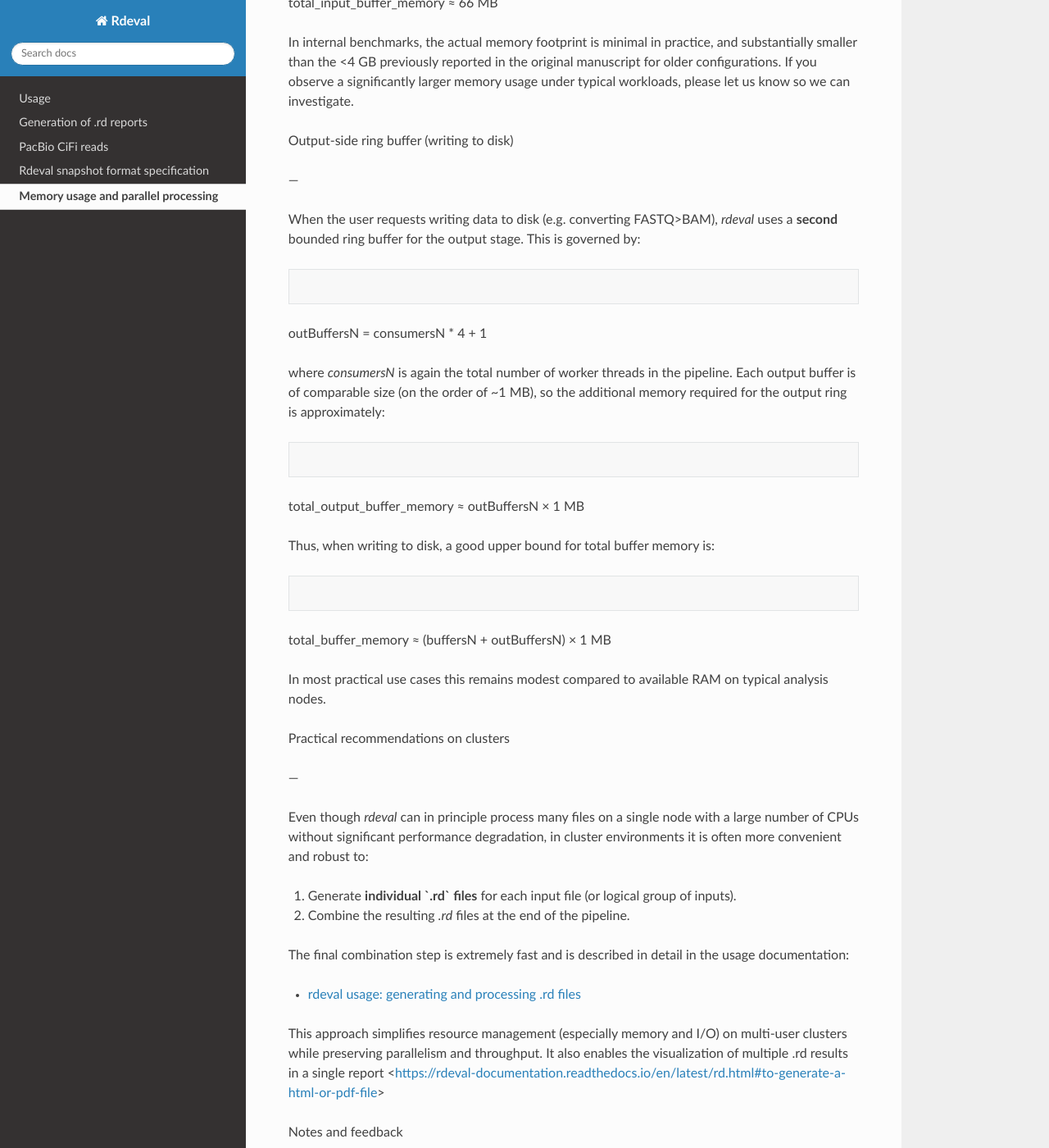
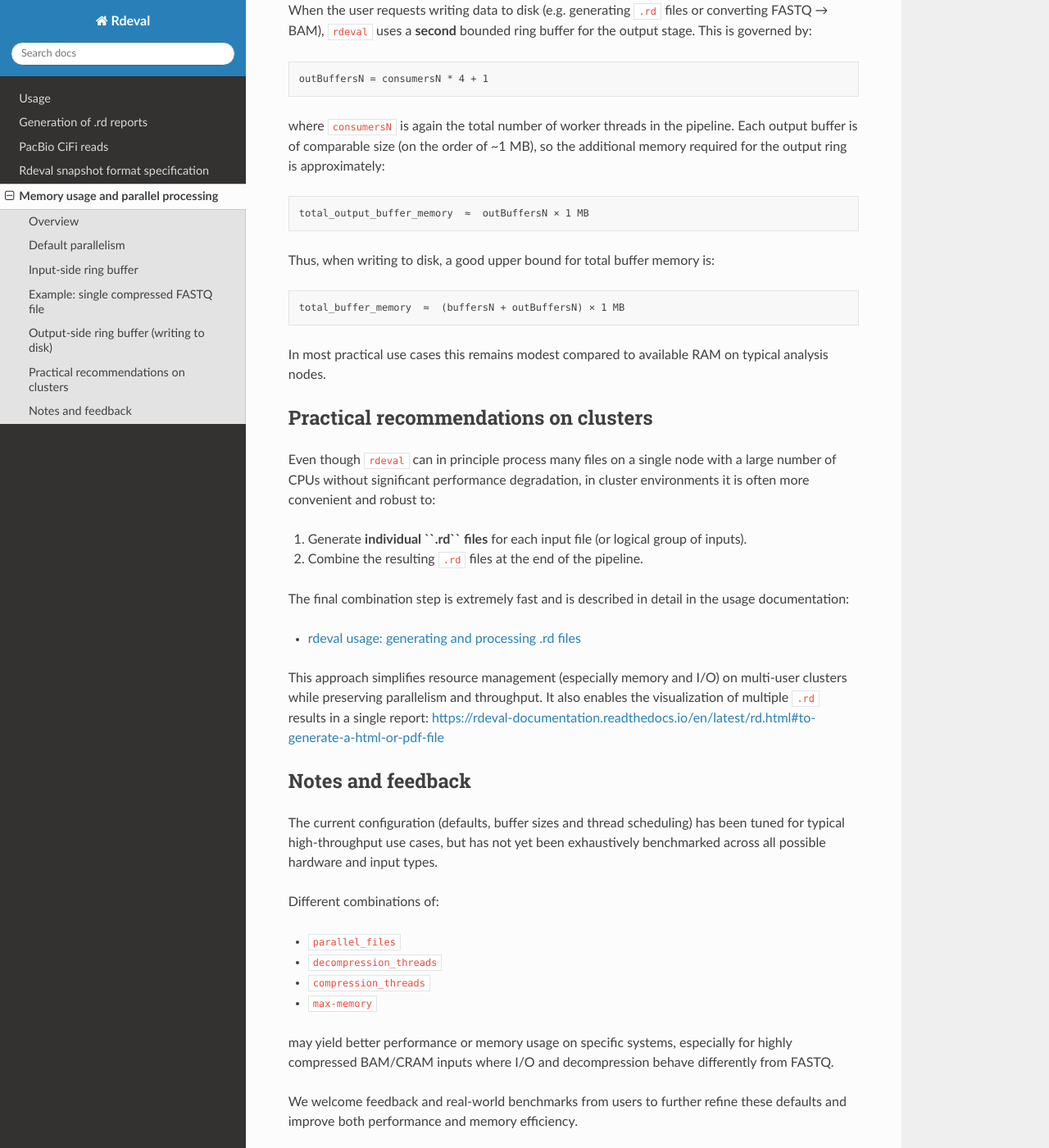
Before and after one commit to vgl-hub/rdeval-documentation, a Sphinx documentation site: the page built from docs/source/efficiency_considerations.rst, in a window 1280 px wide and 1400 px high, scrolled down 1712 px. Shown: the whole window at 82% size. Built offline with Sphinx 7.4.7 and the Read the Docs theme 3.1.0, drawn with Linux system fonts in a browser that asks for light colours; some of the changed text lies outside the part shown.

Commit message:
update formatting

```diff
--- a/docs/source/efficiency_considerations.rst
+++ b/docs/source/efficiency_considerations.rst
@@ -79,44 +76,42 @@ manuscript for older configurations. If you observe a significantly larger
 memory usage under typical workloads, please let us know so we can investigate.
 
 Output-side ring buffer (writing to disk)
+-----------------------------------------
 
----
-
-When the user requests writing data to disk (e.g. converting FASTQ>BAM), `rdeval` uses a **second** bounded ring buffer for the
-output stage. This is governed by:
+When the user requests writing data to disk (e.g. generating ``.rd`` files or
+converting FASTQ → BAM), ``rdeval`` uses a **second** bounded ring buffer for
+the output stage. This is governed by:
 
 .. code-block:: text
 
-outBuffersN = consumersN * 4 + 1
+   outBuffersN = consumersN * 4 + 1
 
-where `consumersN` is again the total number of worker threads in the
+where ``consumersN`` is again the total number of worker threads in the
 pipeline. Each output buffer is of comparable size (on the order of ~1 MB),
 so the additional memory required for the output ring is approximately:
 
 .. code-block:: text
 
-total_output_buffer_memory  ≈  outBuffersN × 1 MB
+   total_output_buffer_memory  ≈  outBuffersN × 1 MB
 
 Thus, when writing to disk, a good upper bound for total buffer memory is:
 
 .. code-block:: text
 
-total_buffer_memory  ≈  (buffersN + outBuffersN) × 1 MB
+   total_buffer_memory  ≈  (buffersN + outBuffersN) × 1 MB
 
 In most practical use cases this remains modest compared to available RAM
 on typical analysis nodes.
 
 Practical recommendations on clusters
+------------------------------------
 
----
-
-Even though `rdeval` can in principle process many files on a single node
+Even though ``rdeval`` can in principle process many files on a single node
 with a large number of CPUs without significant performance degradation, in
 cluster environments it is often more convenient and robust to:
 
-1. Generate **individual `.rd` files** for each input file (or logical
-   group of inputs).
-2. Combine the resulting `.rd` files at the end of the pipeline.
+1. Generate **individual ``.rd`` files** for each input file (or logical group of inputs).
+2. Combine the resulting ``.rd`` files at the end of the pipeline.
 
 The final combination step is extremely fast and is described in detail in
 the usage documentation:
@@ -124,11 +119,12 @@ the usage documentation:
 * `rdeval usage: generating and processing .rd files <https://rdeval-documentation.readthedocs.io/en/latest/usage.html#to-output-data-to-a-rd-file-then-to-run-rdeval-on-the-rd-file>`_
 
 This approach simplifies resource management (especially memory and I/O) on
-multi-user clusters while preserving parallelism and throughput. It also enables the visualization of multiple .rd results in a single report <https://rdeval-documentation.readthedocs.io/en/latest/rd.html#to-generate-a-html-or-pdf-file>
+multi-user clusters while preserving parallelism and throughput. It also enables
+the visualization of multiple ``.rd`` results in a single report:
+https://rdeval-documentation.readthedocs.io/en/latest/rd.html#to-generate-a-html-or-pdf-file
 
 Notes and feedback
-
----
+------------------
 
 The current configuration (defaults, buffer sizes and thread scheduling) has
 been tuned for typical high-throughput use cases, but has not yet been
@@ -136,10 +132,10 @@ exhaustively benchmarked across all possible hardware and input types.
 
 Different combinations of:
 
-* `parallel_files`
-* `decompression_threads`
-* `compression_threads`
-* `max-memory`
+* ``parallel_files``
+* ``decompression_threads``
+* ``compression_threads``
+* ``max-memory``
 
 may yield better performance or memory usage on specific systems, especially
 for highly compressed BAM/CRAM inputs where I/O and decompression behave
```
Also changed, not shown: other parts of docs/source/efficiency_considerations.rst (+23 -26 lines).
